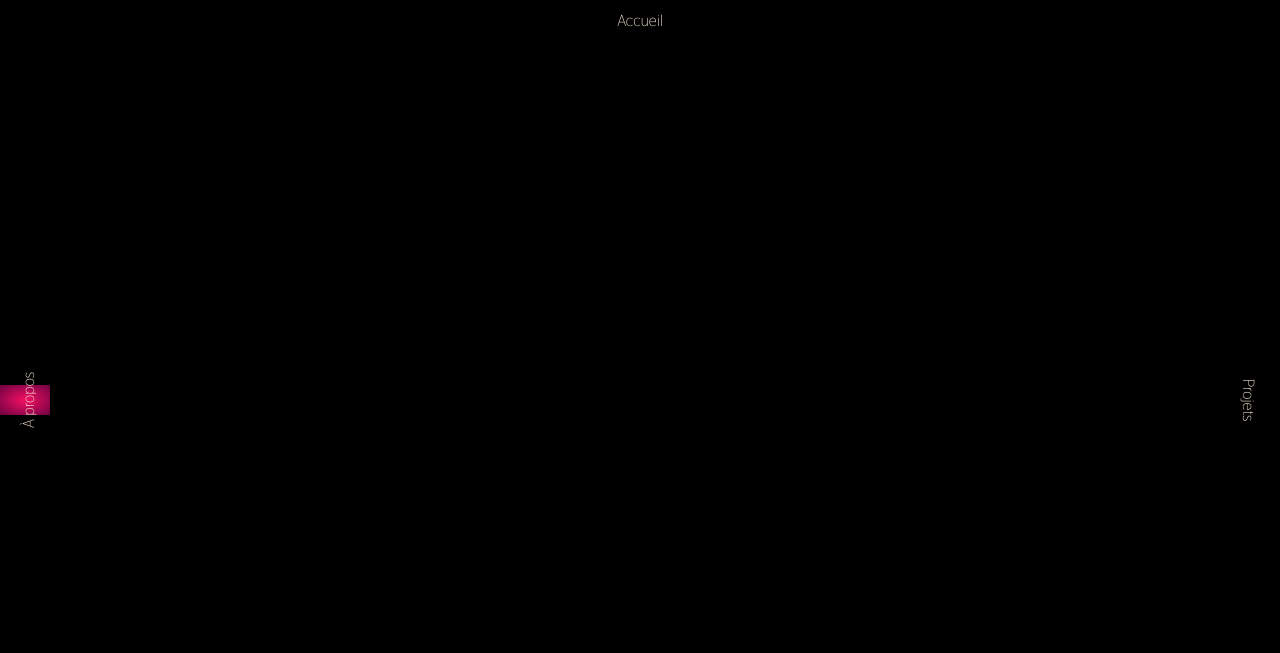
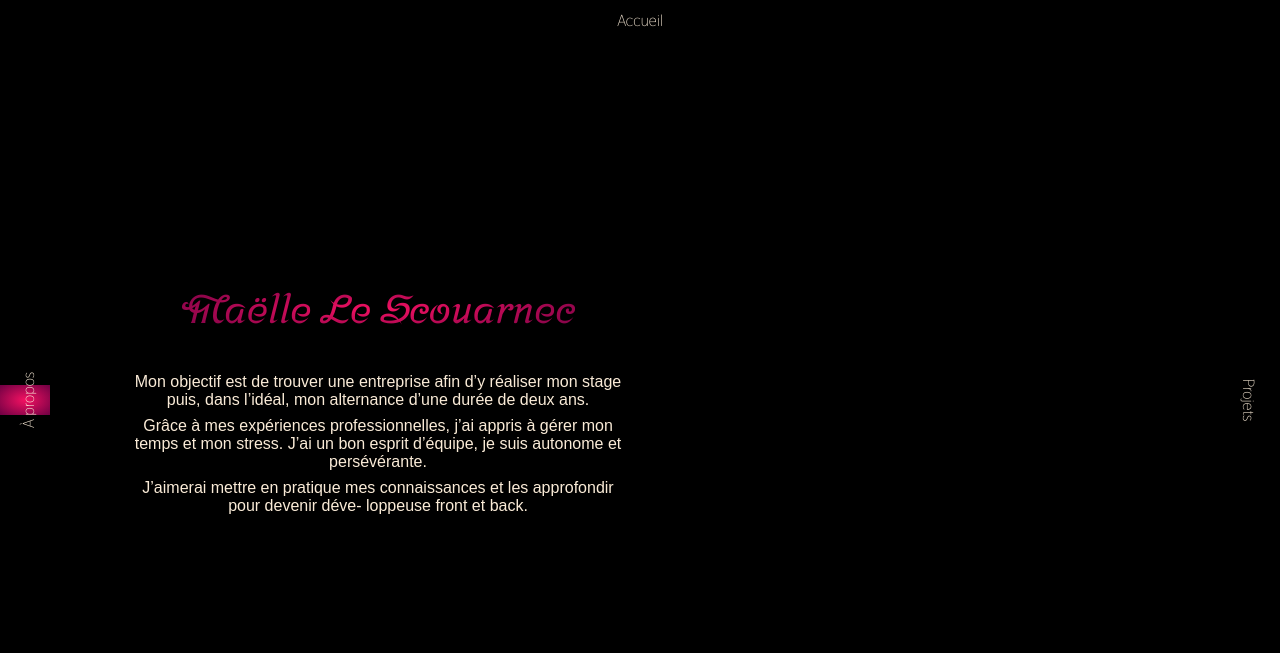
Before and after one commit to MoiraLS/Portfolio, a website built with Parcel: page src/screens/about.html in a window 1280 px wide. Built offline with nearby package versions, Linux system fonts and the light colour scheme.

Commit message:
Ajout du favicon.ico et de contenu dans la page À propos

```diff
--- a/src/screens/about.html
+++ b/src/screens/about.html
@@ -7,6 +7,7 @@
   <meta http-equiv="X-UA-Compatible" content="ie=edge">
   <title>Maëlle Le Scouarnec Portfolio</title>
   <link rel="stylesheet" href="../scss/styles.scss">
+  <link rel="shortcut icon" type="image/png" href="../img/favicon.ico"/>
 </head>
 
 <body>
@@ -21,11 +22,10 @@
     </ul>
   </nav>
 
-<!--
-  <section class="about">
+  <article class="about">
     <h1 class="about__title title">Maëlle Le Scouarnec</h1>
-    <p class="about__text">Mon objectif est de trouver une entreprise afin d’y réaliser mon stage puis, dans l’idéal, mon alternance d’une durée de deux ans.<br>Grâce à mes expériences professionnelles, j’ai appris à gérer mon temps et mon stress. J’ai un bon esprit d’équipe, je suis autonome et persévérante.<br>J’aimerai mettre en pratique mes connaissances et les approfondir pour devenir déve- loppeuse front et back.</p>
-  </section>   -->
+    <p class="about__text about__text--one">Mon objectif est de trouver une entreprise afin d’y réaliser mon stage puis, dans l’idéal, mon alternance d’une durée de deux ans.</p><p class="about__text about__text--two">Grâce à mes expériences professionnelles, j’ai appris à gérer mon temps et mon stress. J’ai un bon esprit d’équipe, je suis autonome et persévérante.</p><p class="about__text">J’aimerai mettre en pratique mes connaissances et les approfondir pour devenir déve- loppeuse front et back.</p>
+  </article>
 
 </body>
 
--- a/src/scss/blocs/about.scss
+++ b/src/scss/blocs/about.scss
@@ -1,10 +1,26 @@
-// .about {
-//   width: 300px;
-//   position: absolute;
-//   top: 30vh;
-//   left: 15vw;
 
-//   .about__text {
-//     color: antiquewhite;
-//   }
-// }
+.about {
+  display: flex;
+  align-items: center;
+  justify-content: center;
+  flex-direction: column;
+  width: 500px;
+  height: 500px;
+  position: absolute;
+  top: 50vh;
+  left: 10vw;
+  transform: translateY(-50%);
+
+  .about__text {
+    color: antiquewhite;
+    text-align: center;
+  }
+
+  .about__text--one {
+    margin-bottom: 0.5em;
+  }
+
+  .about__text--two {
+    margin-bottom: 0.5em;
+  }
+}
--- a/src/scss/blocs/title.scss
+++ b/src/scss/blocs/title.scss
@@ -14,12 +14,10 @@ body {
   top: 50vh;
   transform: translateY(-50%);
   text-align: center;
-  font-size: 60px;
+  font-size: 3.75em;
 }
 
 .about__title {
-  position: absolute;
-  top: 25vh;
-  left: 15vw;
-  font-size: 40px;
+  font-size: 2.5em;
+  margin-bottom: 1em;
 }
--- a/src/scss/styles.scss
+++ b/src/scss/styles.scss
@@ -7,3 +7,4 @@
 @import "blocs/title.scss";
 @import "blocs/menu.scss";
 @import "blocs/squares.scss";
+@import "blocs/about.scss";
```
Also changed, not shown: src/index.html (+1 -0 lines), src/img/favicon.ico (added), 3 other files.
